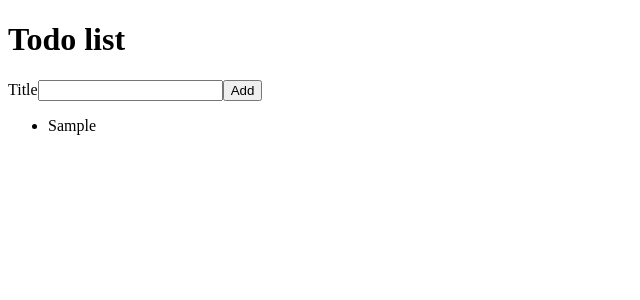
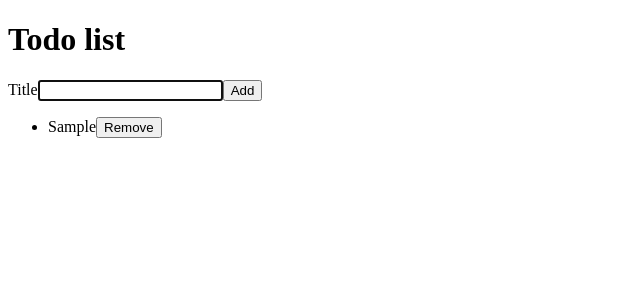
Before and after one commit to Code-the-Dream-School/react-cockatoo, a React (Create React App) app: page / in a window 1280 px wide. Both pictures are taken after typing "Sample" into the empty fields and a click on the button "Add". Shown: the top 300 px of the page, without its empty margins (0-640 px from the left). Built offline with nearby package versions, Linux system fonts and the light colour scheme.

Commit message:
lesson-1-6

```diff
--- a/src/AddTodoForm.js
+++ b/src/AddTodoForm.js
@@ -1,5 +1,6 @@
 import React from 'react';
 import { useState } from 'react';
+import InputWithLabel from './InputWithLabel';
 
 function AddTodoForm({onAddTodo}) {
 
@@ -14,25 +15,15 @@ function AddTodoForm({onAddTodo}) {
         event.preventDefault()
         onAddTodo({title: todoTitle, id: Date.now()})
         setTodoTitle("");
-
-
     }
 
     return (
+            <form onSubmit={handleAddTodo}>
+                <InputWithLabel  todoTitle={todoTitle} handleTitleChange={handleTitleChange}>Title</InputWithLabel>
+                <button type="submit">Add</button>
 
-        <form onSubmit={handleAddTodo}>
-            <label htmlFor="todoTitle">Title</label>
-            <input
-            id="todoTitle"
-            name="title"
-            value={todoTitle}
-            onChange={handleTitleChange} />
-            <button type="submit">Add</button>
-        </form>
-
+            </form>
     );
-
 }
 
-
 export default AddTodoForm;
--- a/src/App.js
+++ b/src/App.js
@@ -20,11 +20,18 @@ function App() {
         setTodoList([...todoList, newTodo])
     }
 
+    const removeTodo = (id) => {
+        console.log("id: " + id)
+        const newTodoList = todoList.filter(todo => todo.id !== id)
+        console.log(newTodoList)
+        setTodoList(newTodoList)
+    }
+
     return (
         <>
             <h1>Todo list</h1>
             <AddTodoForm onAddTodo={addTodo} />
-            <TodoList todoList={todoList} />
+            <TodoList todoList={todoList} onRemoveTodo={removeTodo} />
         </>
     );
 }
--- /dev/null
+++ b/src/InputWithLabel.js
@@ -0,0 +1,23 @@
+import React from 'react';
+import { useEffect, useRef } from 'react';
+
+const InputWithLabel = function(props) {
+const inputRef = useRef(null)
+useEffect(() => {
+    inputRef.current.focus()
+})
+
+return (
+        <>
+            <label htmlFor="todoTitle">{props.children}</label>
+            <input
+                id="todoTitle"
+                name="title"
+                ref= {inputRef}
+                value={props.todoTitle}
+                onChange={props.handleTitleChange} />
+        </>
+    )
+};
+
+export default InputWithLabel;
--- a/src/TodoList.js
+++ b/src/TodoList.js
@@ -1,21 +1,16 @@
 import React from 'react';
 import TodoListItem from './TodoListItem';
 
-
-
-function TodoList({ todoList }) {
-
+function TodoList({ todoList, onRemoveTodo }) {
     return (
         <ul>
             {
-                todoList.map((item) => {
-                    return <TodoListItem key={item.id} title={item.title} />;
-                })
+                todoList.map(todo =>
+                    <TodoListItem key={todo.id} todo={todo} onRemoveTodo={onRemoveTodo} />
+                )
             }
         </ul>
     );
-
-
 }
 
 export default TodoList;
--- a/src/TodoListItem.js
+++ b/src/TodoListItem.js
@@ -1,9 +1,11 @@
 import React from 'react';
 
-function TodoListItem({id, title}) {
-
+function TodoListItem(props) {
     return (
-        <li key={id}>{title}</li>
+        <li>
+            {props.todo.title}
+            <button type="button" onClick={(e) => props.onRemoveTodo(props.todo.id, e)}>Remove</button>
+        </li>
     );
 }
 
```
